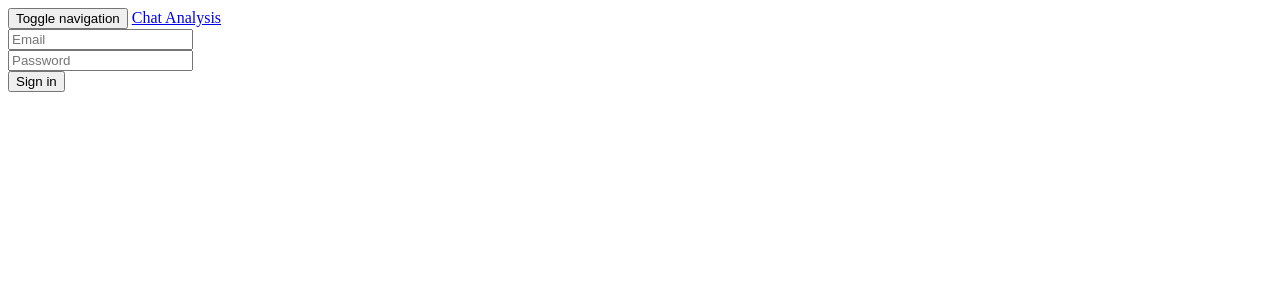
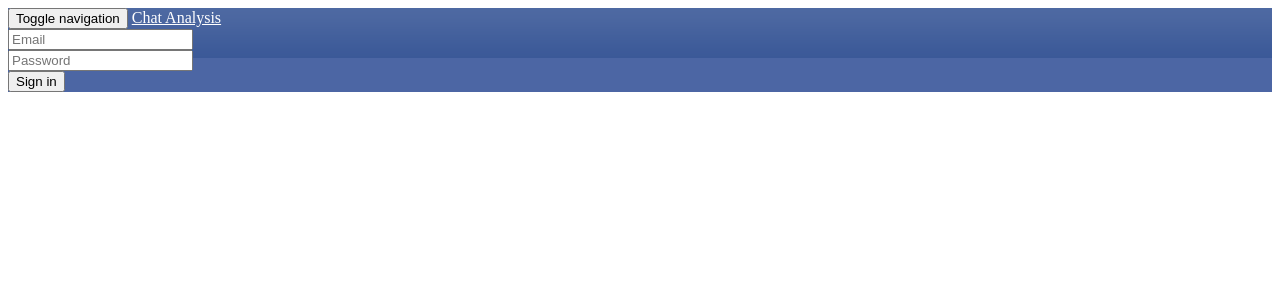
Before and after one commit to andyoberlin/FacebookChatAnalysisApp, a Django app: template main/templates/pagelets/main/navBar.html in a window 1280 px wide. Shown: the top 300 px of the page. Run offline with Django 3.2, Linux system fonts and the light colour scheme; the template is opened without the code that fills it, so the values that code supplies are empty; parts of the project's set-up code (start-up, migrations or seed data) failed here and were passed over.

Commit message:
Added the navbar and fixed a url.

```diff
--- a/main/static/css/navbar.css
+++ b/main/static/css/navbar.css
@@ -1,10 +1,19 @@
 .blueBar {
-	background-image: url(static/img/FacebookGradient.png);
+	background-image: url(/static/img/FacebookGradient.png);
 	background-repeat: repeat-x;
-	background-size: 1px 42px;
+	background-size: 1px 50px;
 	background-position: 0 0;
 	background-color: #4c66a4;
 	border: 0;
 	-webkit-box-shadow: none;
 	position: relative;
 }
+
+.navbar-custom-text {
+    color: white;
+}
+
+.navbar-custom-text:hover {
+    color: white;
+    background-color: #1a3c6c;
+}
--- a/main/templates/pagelets/main/navBar.html
+++ b/main/templates/pagelets/main/navBar.html
@@ -2,7 +2,7 @@
 	<link rel="stylesheet" type="text/css" href="{{ STATIC_URL }}css/navbar.css" />
 </head>
 <body>
-	<div class="navbar navbar-inverse navbar-fixed-top" role="navigation">
+	<div class="navbar navbar-fixed-top blueBar" role="navigation">
 	        <div class="container">
 	        <div class="navbar-header">
 	            <button type="button" class="navbar-toggle" data-toggle="collapse" data-target=".navbar-collapse">
@@ -11,7 +11,7 @@
 	                <span class="icon-bar"></span>
 	                <span class="icon-bar"></span>
 	            </button>
-	            <a class="navbar-brand" href="#">Chat Analysis</a>
+	            <a class="navbar-brand navbar-custom-text" href="#">Chat Analysis</a>
 	        </div>
 	        <div class="navbar-collapse collapse">
 	            <form class="navbar-form navbar-right">
```
